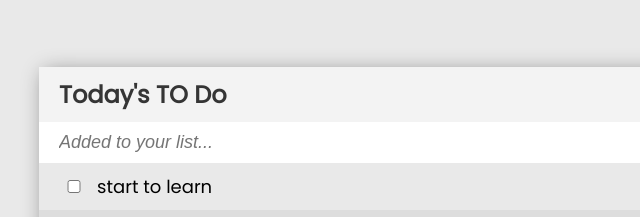
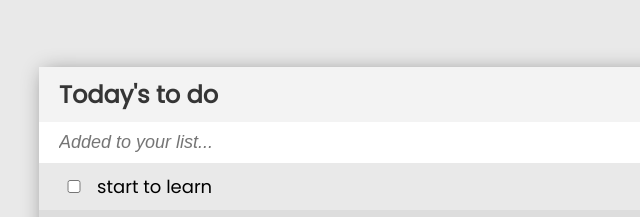
Before and after one commit to joel-kalema/To-Do-list, a website built with webpack: page src/index.html in a window 1280 px wide. Shown: the part 161-378 px from the top of the page, 281-921 px from the left. Built offline with nearby package versions, Linux system fonts and the light colour scheme; a web font is replaced by a local one.

Commit message:
Med change

```diff
--- a/src/index.html
+++ b/src/index.html
@@ -17,7 +17,7 @@
   <body>
     <section>
       <header>
-        <h1>Today's TO Do</h1>
+        <h1>Today's to do</h1>
         <i class="fa fa-refresh" aria-hidden="true"></i>
       </header>
       <form class="form">
```
